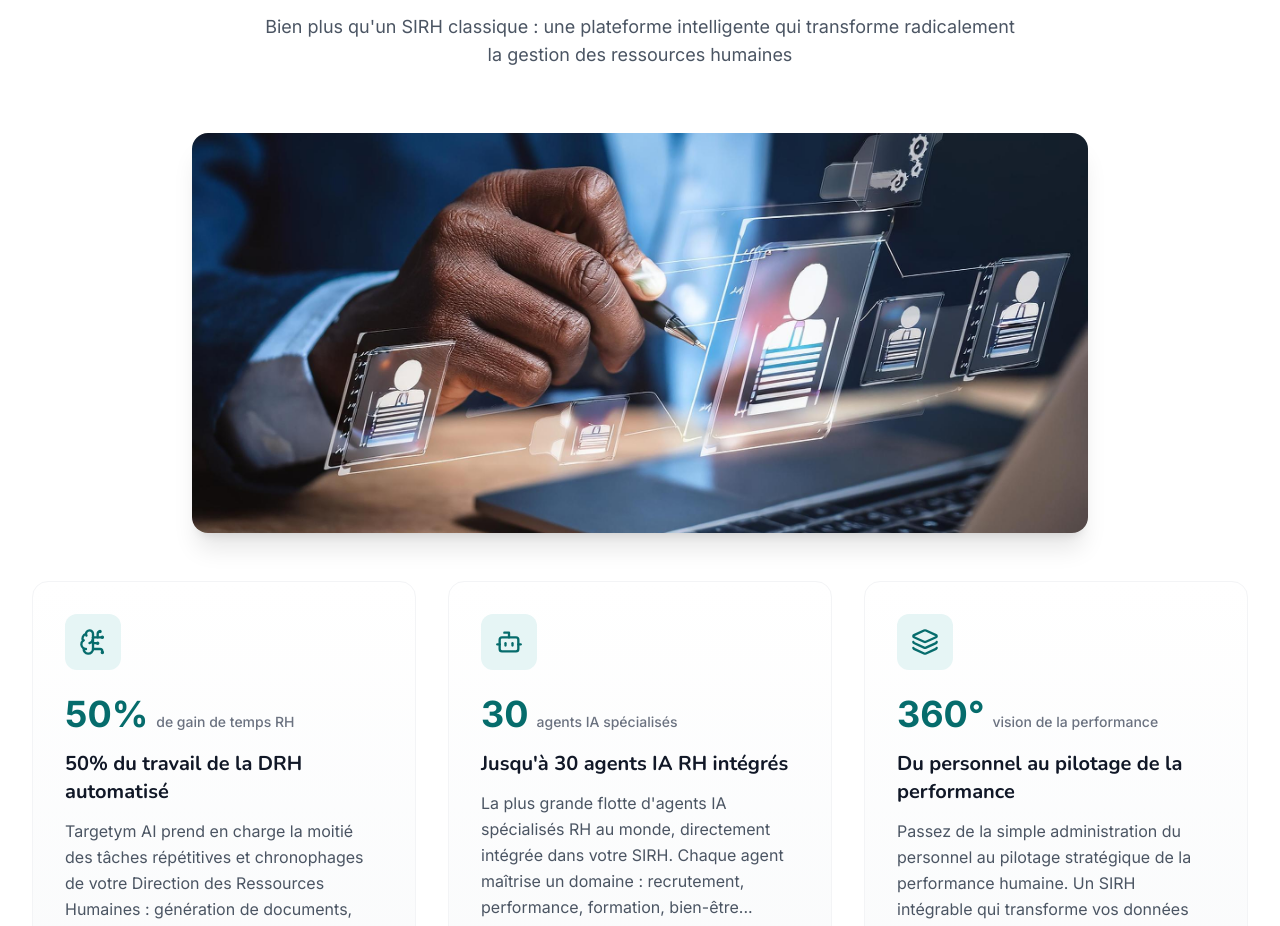
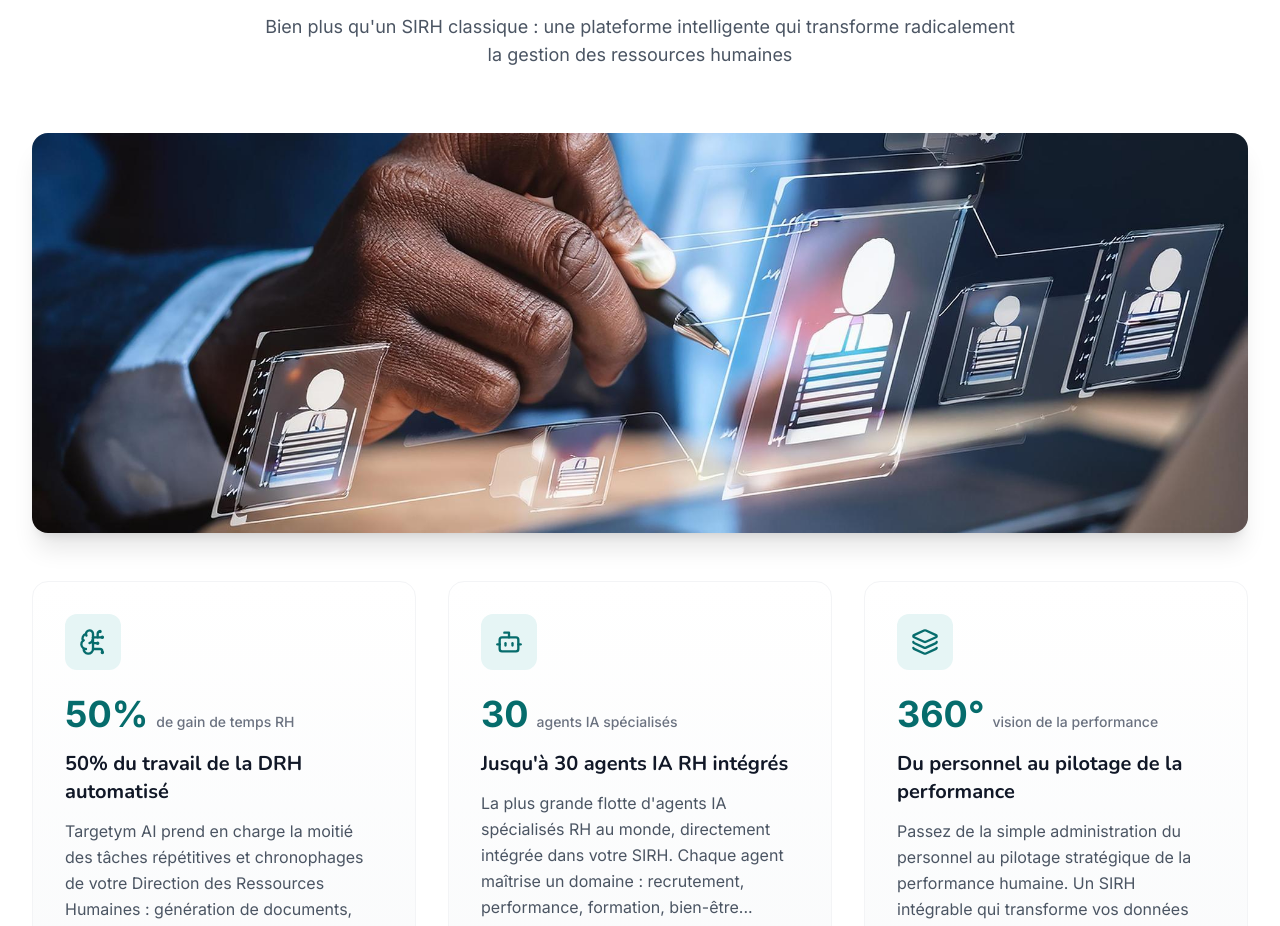
Before and after one commit to Targetym-AI/targetym-website, a Next.js app: page / in a window 1280 px wide. Shown: the part 1240-2166 px from the top of the page. Built offline with nearby package versions, Linux system fonts and the light colour scheme.

Commit message:
fix: image hero même largeur que la grille des cards

```diff
--- a/app/page.tsx
+++ b/app/page.tsx
@@ -198,7 +198,7 @@ export default function HomePage() {
             </p>
           </div>
 
-          <div className="mt-8 mb-12 max-w-4xl mx-auto">
+          <div className="mt-8 mb-12">
             <div className="rounded-2xl overflow-hidden shadow-xl">
               <Image
                 src="/images/hero-rh.jpg"
```
